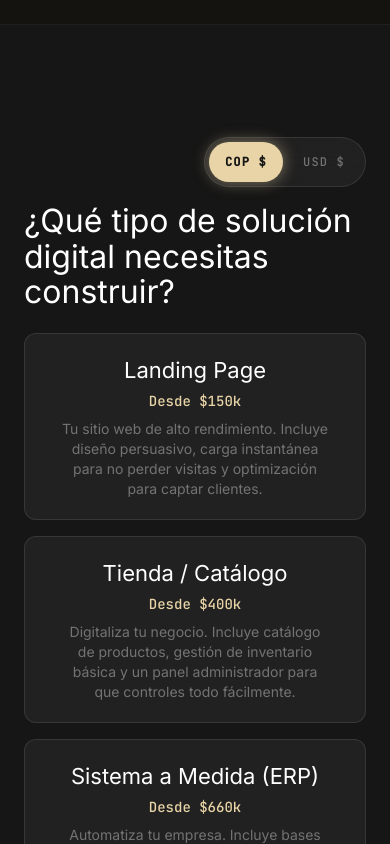
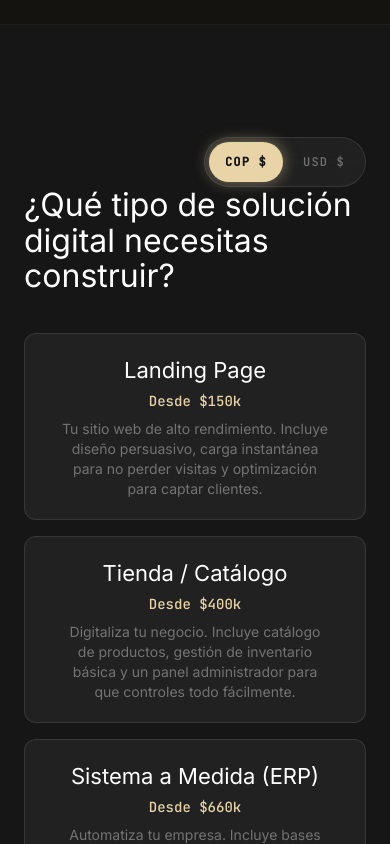
Before and after one commit to 2001mapa/portfolio_mapa, a Next.js app: page / in a window 390 px wide. Shown: the part 4540-5384 px from the top of the page. Built offline with nearby package versions, Linux system fonts and the light colour scheme.

Commit message:
fix: remover mt-auto y min-height extremo en calculadora movil

```diff
--- a/src/components/PricingSection.tsx
+++ b/src/components/PricingSection.tsx
@@ -112,7 +112,7 @@ export function PricingSection() {
         style={{ opacity: flash ? 0.3 : 0, mixBlendMode: 'overlay' }}
       ></div>
 
-      <div className="max-w-[1400px] w-full mx-auto px-6 relative z-10 flex flex-col xl:flex-row gap-4 xl:gap-16 items-center">
+      <div className="max-w-[1400px] w-full mx-auto px-6 relative z-10 flex flex-col xl:flex-row gap-0 xl:gap-16 items-center">
 
         {/* Currency Switcher */}
         <div className="w-full flex justify-end xl:absolute xl:-top-8 xl:right-6 z-50 xl:w-auto pt-4 xl:pt-0">
--- a/src/components/pricing/PricingQuiz.tsx
+++ b/src/components/pricing/PricingQuiz.tsx
@@ -29,7 +29,7 @@ export function PricingQuiz({
   currency
 }: PricingQuizProps) {
   return (
-    <div className="w-full xl:w-[50%] flex flex-col gap-4 xl:gap-8 min-h-[250px] xl:min-h-[550px] justify-center relative">
+    <div className="w-full xl:w-[50%] flex flex-col gap-2 xl:gap-8 min-h-[120px] xl:min-h-[550px] justify-center relative">
 
 
       <div className="relative w-full flex-1">
@@ -49,7 +49,7 @@ export function PricingQuiz({
                 ¿Qué tipo de solución digital necesitas construir?
               </h3>
 
-              <div className="flex flex-col gap-4 mt-auto">
+              <div className="flex flex-col gap-4 mt-4 xl:mt-auto">
                 {projectTypes.map(pt => (
                   <button
                     key={pt.id}
@@ -92,7 +92,7 @@ export function PricingQuiz({
               </p>
 
               {activeQuestions[currentStep].type === "counter" ? (
-                <div className="flex flex-col sm:flex-row gap-4 mt-auto pt-6">
+                <div className="flex flex-col sm:flex-row gap-4 mt-4 xl:mt-auto xl:pt-6">
                   <div className="flex items-center justify-between gap-4 bg-white/5 border border-graphite rounded-xl p-2 w-full sm:w-auto">
                     <button onClick={() => setCounterValue(Math.max(1, counterValue - 1))} className="w-12 h-12 flex justify-center items-center text-white text-2xl hover:bg-white/10 rounded-lg transition-colors">-</button>
                     <span className="font-[family-name:var(--font-ibm-plex-mono)] text-white text-2xl font-bold w-12 text-center">{counterValue}</span>
@@ -114,7 +114,7 @@ export function PricingQuiz({
                   </button>
                 </div>
               ) : (
-                <div className="flex gap-4 mt-auto pt-6">
+                <div className="flex gap-4 mt-4 xl:mt-auto xl:pt-6">
                   <button
                     onClick={() => handleAnswer(true)}
                     className="flex-1 flex flex-col items-center justify-center bg-white text-obsidian py-4 rounded-xl hover:bg-[#E8D4A6] transition-colors duration-300 shadow-[0_0_20px_rgba(255,255,255,0.1)] hover:shadow-[0_0_30px_rgba(232,212,166,0.4)]"
--- a/src/components/pricing/PricingReactor.tsx
+++ b/src/components/pricing/PricingReactor.tsx
@@ -58,7 +58,7 @@ export function PricingReactor({
   currency: 'COP' | 'USD';
 }) {
   return (
-    <div className="w-full xl:w-[50%] h-[300px] xl:h-[600px] flex flex-col justify-center items-center relative z-10 pb-16 xl:pb-0">
+    <div className="w-full xl:w-[50%] h-[220px] xl:h-[600px] flex flex-col justify-center items-center relative z-10 pb-16 xl:pb-0">
 
       {/* Pedestal de luz bajo el átomo */}
       <motion.div
@@ -71,7 +71,7 @@ export function PricingReactor({
 
       {/* Temblor Aplicado a este contenedor al impactar */}
       <motion.div
-        className="relative w-full h-[300px] xl:h-[500px] flex justify-center items-center scale-75 xl:scale-100"
+        className="relative w-full h-[220px] xl:h-[500px] flex justify-center items-center scale-75 xl:scale-100"
         animate={shake ? { x: [-15, 15, -15, 15, -8, 8, 0], y: [-8, 8, -8, 8, 0] } : {}}
         transition={{ duration: 0.3 }}
       >
```
